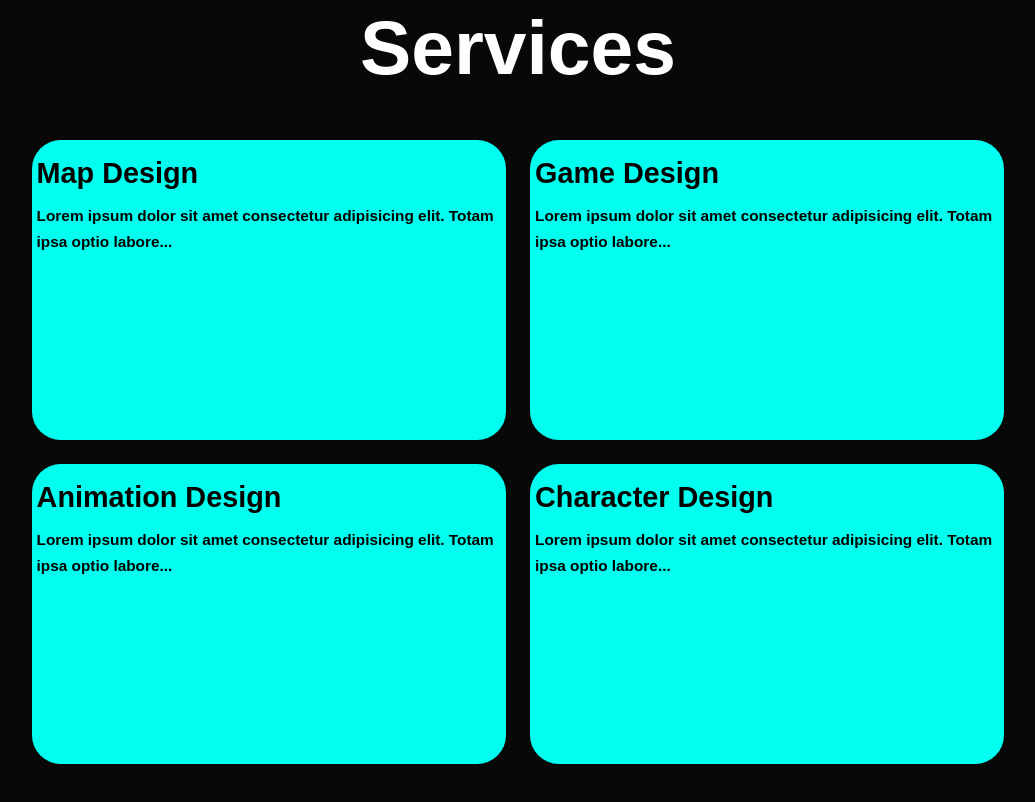
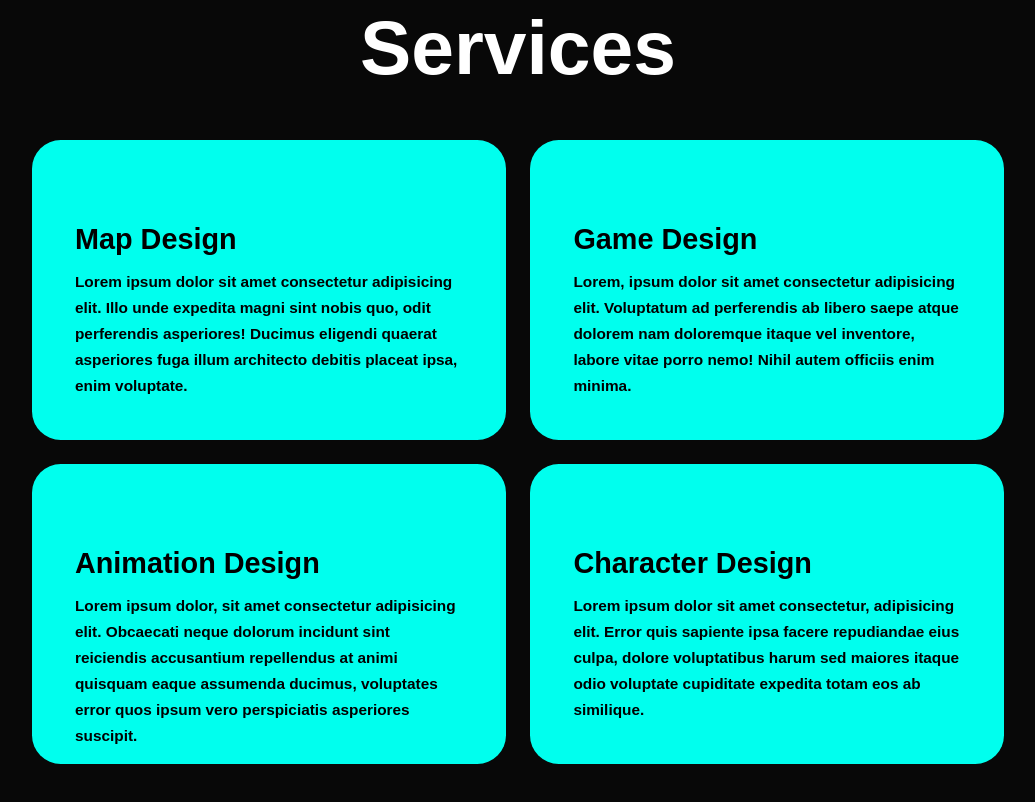
Before and after one commit to salihkkus/Portfolio, a plain HTML site: page index.html in a window 1280 px wide. Shown: the part 2370-3172 px from the top of the page, without its empty margins (122-1157 px from the left). Drawn offline with nearby package versions, Linux system fonts and the light colour scheme.

Commit message:
service box centered

```diff
--- a/index.html
+++ b/index.html
@@ -95,28 +95,28 @@
             <div class="service-box">
                 <div class="services-info">
                     <h4>Map Design</h4>
-                    <p>Lorem ipsum dolor sit amet consectetur adipisicing elit. Totam ipsa optio labore...</p>
+                    <p>Lorem ipsum dolor sit amet consectetur adipisicing elit. Illo unde expedita magni sint nobis quo, odit perferendis asperiores! Ducimus eligendi quaerat asperiores fuga illum architecto debitis placeat ipsa, enim voluptate.</p>
                 </div>
             </div>
 
             <div class="service-box">
                 <div class="services-info">
                     <h4>Game Design</h4>
-                    <p>Lorem ipsum dolor sit amet consectetur adipisicing elit. Totam ipsa optio labore...</p>
+                    <p>Lorem, ipsum dolor sit amet consectetur adipisicing elit. Voluptatum ad perferendis ab libero saepe atque dolorem nam doloremque itaque vel inventore, labore vitae porro nemo! Nihil autem officiis enim minima.</p>
                 </div>
             </div>
 
             <div class="service-box">
                 <div class="services-info">
                     <h4>Animation Design</h4>
-                    <p>Lorem ipsum dolor sit amet consectetur adipisicing elit. Totam ipsa optio labore...</p>
+                    <p>Lorem ipsum dolor, sit amet consectetur adipisicing elit. Obcaecati neque dolorum incidunt sint reiciendis accusantium repellendus at animi quisquam eaque assumenda ducimus, voluptates error quos ipsum vero perspiciatis asperiores suscipit.</p>
                 </div>
             </div>
 
             <div class="service-box">
                 <div class="services-info">
                     <h4>Character Design</h4>
-                    <p>Lorem ipsum dolor sit amet consectetur adipisicing elit. Totam ipsa optio labore...</p>
+                    <p>Lorem ipsum dolor sit amet consectetur, adipisicing elit. Error quis sapiente ipsa facere repudiandae eius culpa, dolore voluptatibus harum sed maiores itaque odio voluptate cupiditate expedita totam eos ab similique.</p>
                 </div>
             </div>
         </div>
--- a/style.css
+++ b/style.css
@@ -396,6 +396,10 @@ border-left: 2px solid var(--main-color);
     border: 5px solid transparent;
     cursor: pointer;
     transition: 0.4s ease-in-out;
+    display: flex;
+    justify-content: center;
+    align-items: center;
+    padding: 4rem;
 }
 .service-box:hover
 {
```
